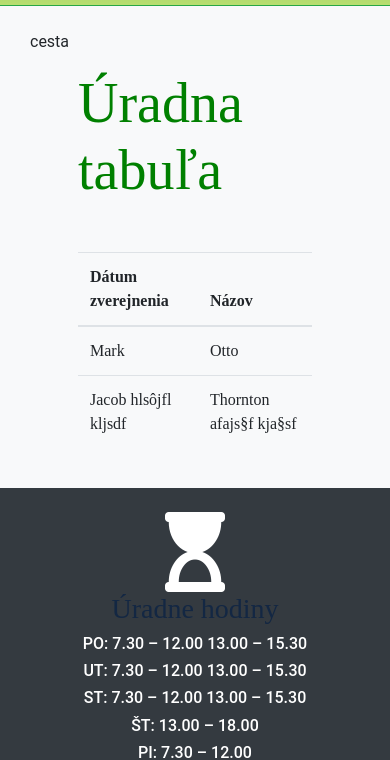
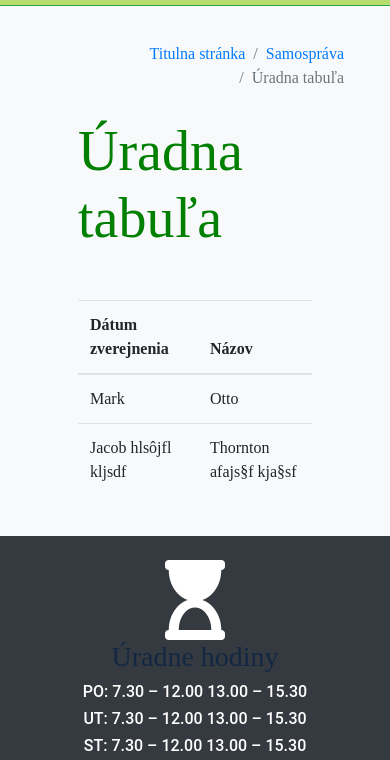
Before and after one commit to matus1331/mich_web, a plain HTML site: page samosprava/uradna_tabula.html in a window 390 px wide. Shown: the part 91-851 px from the top of the page. Drawn offline with nearby package versions, Linux system fonts and the light colour scheme; files that its build step writes are made by us from their sources; a script that the page names is missing; files whose address does not match are found by name.

Commit message:
pridany kod riadok 46 - 54

```diff
--- a/samosprava/uradna_tabula.html
+++ b/samosprava/uradna_tabula.html
@@ -43,7 +43,15 @@
 <div class="container-fluid bg-light py-4">
 
 <div class="container">
-  <div><p>cesta</p></div>
+ <div class="d-block d-sm-none d-none d-sm-block d-lg-none">
+  <nav aria-label="breadcrumb">
+    <ol class="breadcrumb bg-light justify-content-end">
+      <li class="breadcrumb-item"><a href="../index.html">Titulna stránka</a></li>
+      <li class="breadcrumb-item"><a href="samosprava_submenu.html">Samospráva</a></li>
+      <li class="breadcrumb-item active" aria-current="page">Úradna tabuľa</li>
+    </ol>
+  </nav>
+ </div>
     <div class="row">
     <!-- menu -->
     <div class="col-3 d-none d-lg-block">
```
Also changed, not shown: CSS/style.css (line endings or trailing spaces).
